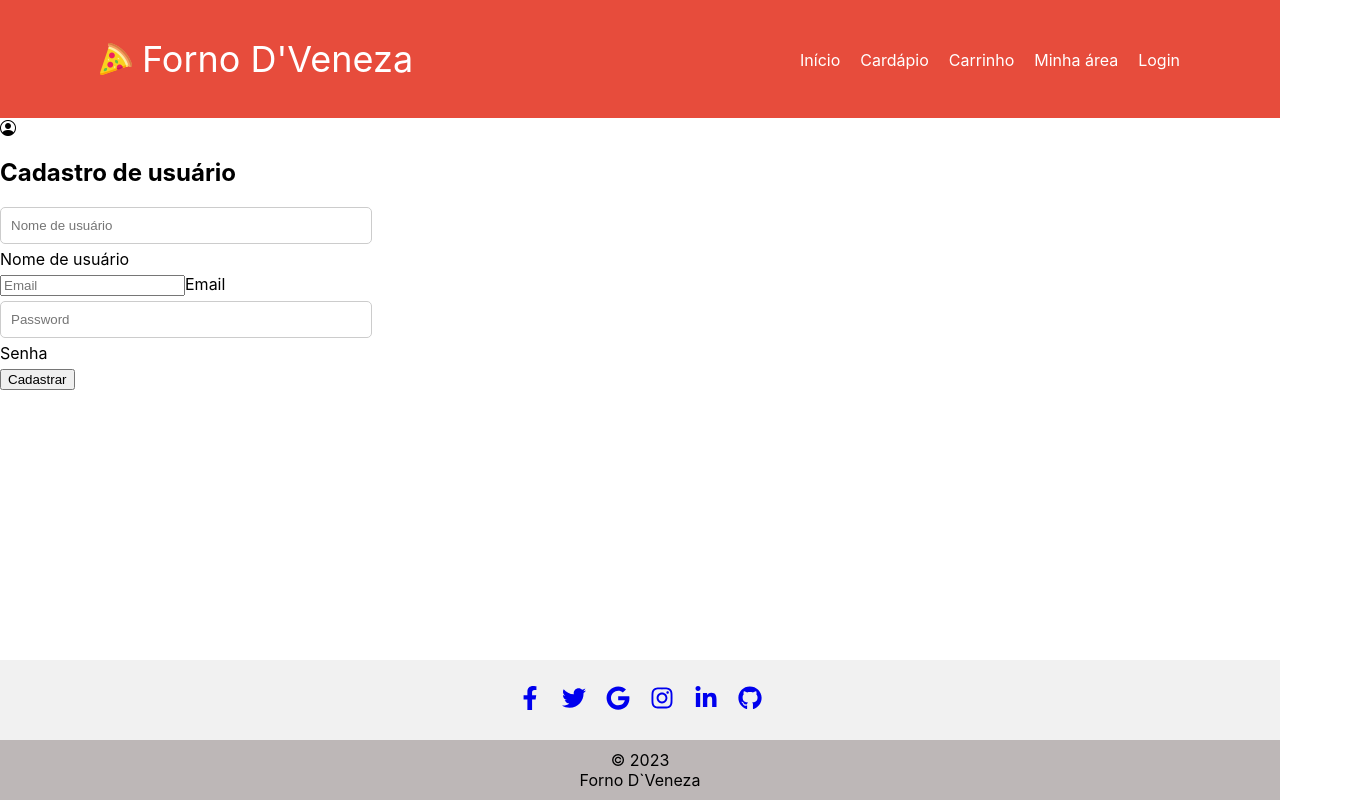
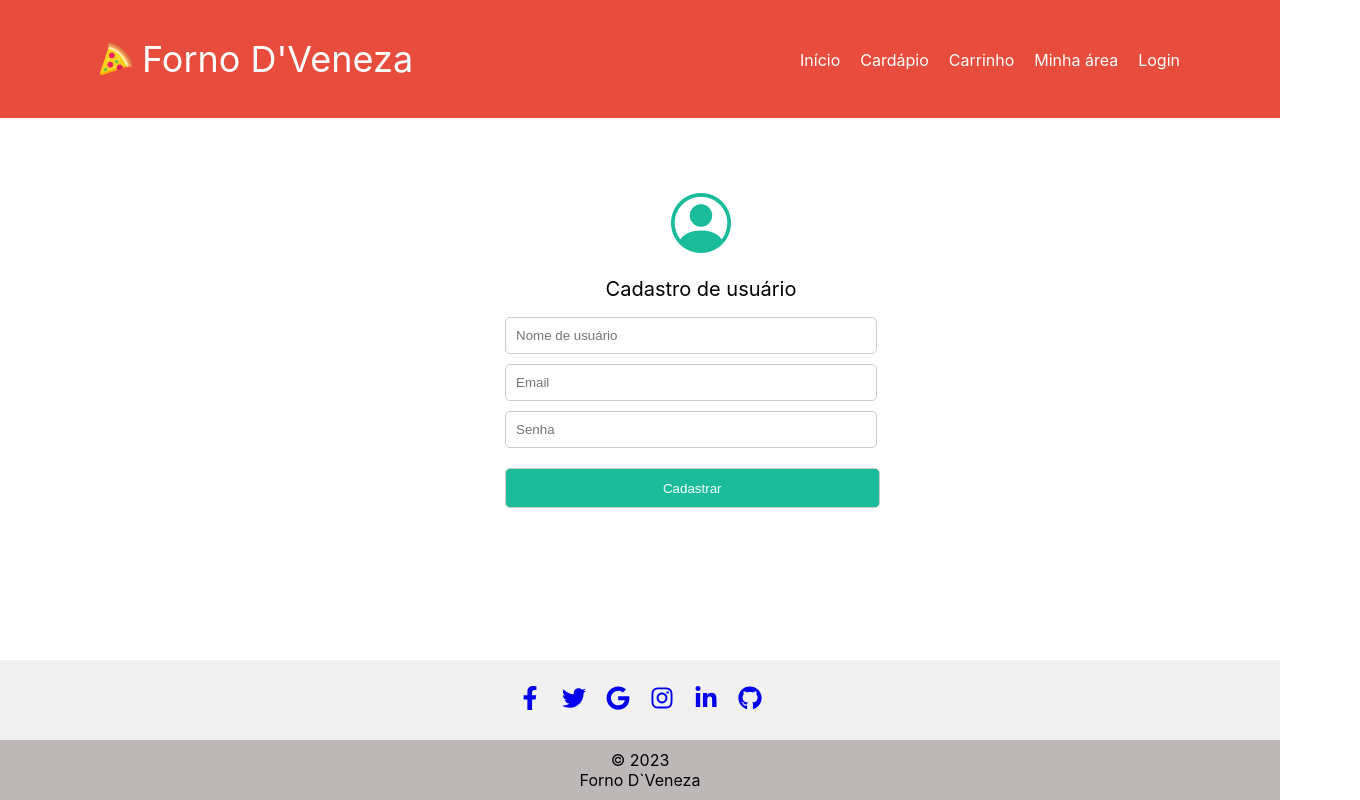
Before and after one commit to PI1-GRP005-DRPTAUBATE/forno_dveneza, a React (Create React App) app in the folder forno_dveneza/frontend/: page /cadastro in a window 1280 px wide. Shown: the whole page, 1360 px wide, since content can reach past the window. Built offline with nearby package versions, Linux system fonts and the light colour scheme.

Commit message:
chore: ajustanto pagina de cadastro

```diff
--- a/forno_dveneza/frontend/src/paginas/cadastro/Cadastro.css
+++ b/forno_dveneza/frontend/src/paginas/cadastro/Cadastro.css
@@ -0,0 +1,52 @@
+.form-cadastro-container {
+  display: flex;
+  flex-direction: column;
+  align-items: center;
+  justify-content: center;
+  padding: 40px;
+  text-align: center;
+  width: 100%;
+  height: 50vh;
+}
+.form-floating.my-2 {
+  margin-bottom: 5px;
+  width: 350px;
+}
+.custom-icon {
+  font-size: 60px;
+}
+.login-icon {
+  /* margin-right: -25px; */
+  margin-left: 42px;
+}
+
+.btn-login:hover {
+  color: #ffffff;
+  background-color: #1abc9cb2;
+}
+
+.btn-login {
+  display: flex;
+  align-items: center;
+  justify-content: center;
+  background-color: #1abc9c;
+  margin-bottom: 10px;
+  margin-top: 15px;
+  height: 40px;
+  width: 390px;
+  border-radius: 5px;
+  color: #ffffff;
+  border: none;
+}
+
+.form-floating input[type="text"],
+.form-floating input[type="password"],
+.form-floating input[type="email"],
+.btn-login {
+  padding: 10px;
+  border-radius: 5px;
+  color: #ffffff;
+  width: 100%;
+  border: 1px solid #ccc;
+  margin-bottom: 5px;
+}
--- a/forno_dveneza/frontend/src/paginas/cadastro/Cadastro.js
+++ b/forno_dveneza/frontend/src/paginas/cadastro/Cadastro.js
@@ -57,51 +57,53 @@ const Cadastro = () => {
     <div>
       <Header />
       <section>
-        <main className="form-signin w-25 m-auto mt-5 text-center">
+        <main className="form-cadastro-container">
           <form onSubmit={handleSubmit}>
-            <i className="bi bi-person-circle display-1"></i>
-            <h1 className="h3 mb-3 fw-normal">Cadastro de usuário</h1>
+            <div className="login-icon">
+              <i
+                className="bi bi-person-circle display-1 custom-icon"
+                style={{ color: "#1abc9c" }}
+              ></i>
 
+              <h1 style={{ fontSize: "20px", fontWeight: "normal" }}>
+                {" "}
+                Cadastro de usuário
+              </h1>
+            </div>
             <div className="form-floating my-2">
               <input
                 type="text"
-                className="form-control"
-                id="floatingInput"
+                id="usernameInput"
                 placeholder="Nome de usuário"
                 name="usuario"
                 value={formData.usuario}
                 onChange={handleChange}
               />
-              <label htmlFor="floatingInput">Nome de usuário</label>
             </div>
             <div className="form-floating my-2">
               <input
                 type="email"
-                className="form-control"
-                id="floatingInput"
+                id="emailInput"
                 placeholder="Email"
                 name="email"
                 value={formData.email}
                 onChange={handleChange}
               />
-              <label htmlFor="floatingInput">Email</label>
             </div>
             <div className="form-floating my-2">
               <input
                 type="password"
-                className="form-control"
                 id="floatingPassword"
-                placeholder="Password"
+                placeholder="Senha"
                 name="senha"
                 value={formData.senha}
                 onChange={handleChange}
               />
-              <label htmlFor="floatingPassword">Senha</label>
             </div>
             <button
-              className="w-100 btn btn-lg"
+              className="btn-login"
               type="submit"
-              style={{ marginBottom: "20px" }}
+              style={{ marginBottom: "20px", width: "107%" }}
             >
               Cadastrar
             </button>
--- a/forno_dveneza/frontend/src/paginas/login/Login.js
+++ b/forno_dveneza/frontend/src/paginas/login/Login.js
@@ -167,7 +167,7 @@ const Login = () => {
                 style={{ color: "#1abc9c" }}
               ></i>
 
-              <h1 className="h3 mb-3 fw-normal">Login</h1>
+              <h1 style={{ fontSize: "20px", fontWeight: "normal" }}>Login</h1>
             </div>
 
             <div className="form-floating my-2">
@@ -200,11 +200,11 @@ const Login = () => {
               className="btn-login"
               type="submit"
               disabled={loading}
-              style={{ color: "#ffffff", fontSize: "18px" }}
+              style={{ color: "#ffffff", fontSize: "18px", width: "107%" }}
             >
               {loading ? "Carregando..." : "Entrar"}
             </button>
-            <div className="my-3">
+            <div type="submit" style={{ marginTop: "15px" }}>
               <span>
                 Não tem cadastro? Clique <Link to="/cadastro">aqui</Link>
               </span>
```
